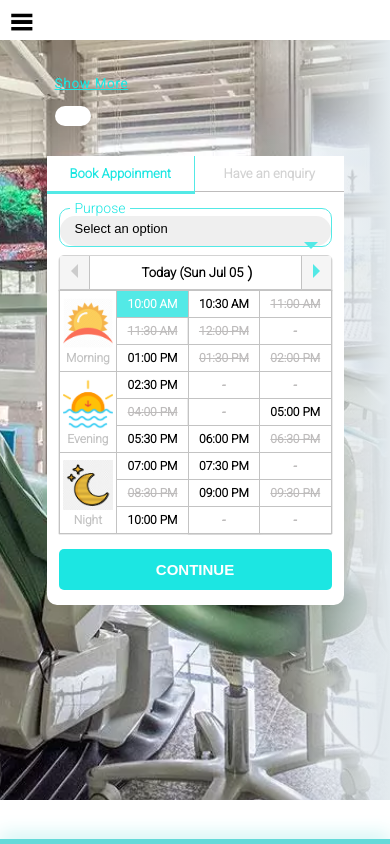
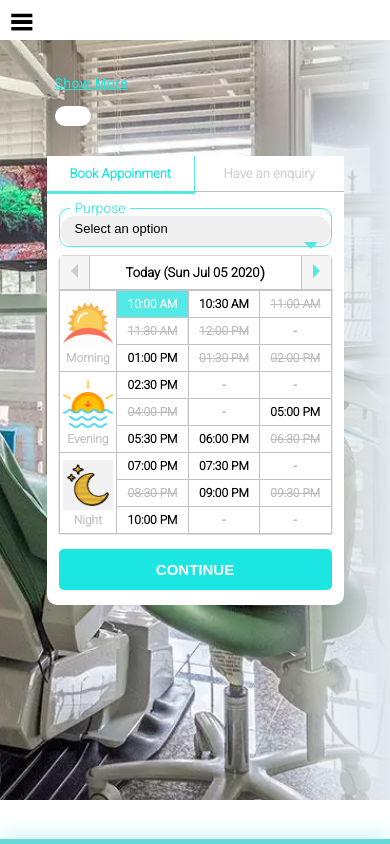
Before and after one commit to ashwanizsktm/NowFloatsAssignment, a plain HTML site: page index.html in a window 390 px wide. Drawn offline with Linux system fonts and the light colour scheme; no server answers.

Commit message:
date width and incoming response has been added

```diff
--- a/script/main.js
+++ b/script/main.js
@@ -14,7 +14,7 @@ async function getData(data) {
 
 getData('details').then(res => {
   let loadedData = res;
-  console.log(loadedData);
+  console.log('Data from the server:',loadedData);
   let requiredData = loadedData[0];
   greeting.innerText = requiredData.greeting;
   hospitalTitle.innerHTML = requiredData.name;
--- a/styles/style.css
+++ b/styles/style.css
@@ -587,7 +587,7 @@ td:hover {
 
   .today-date {
     font-size: 13px;
-    width    : 110px;
+    width    : 135px;
   }
 
   .data-list {
```
